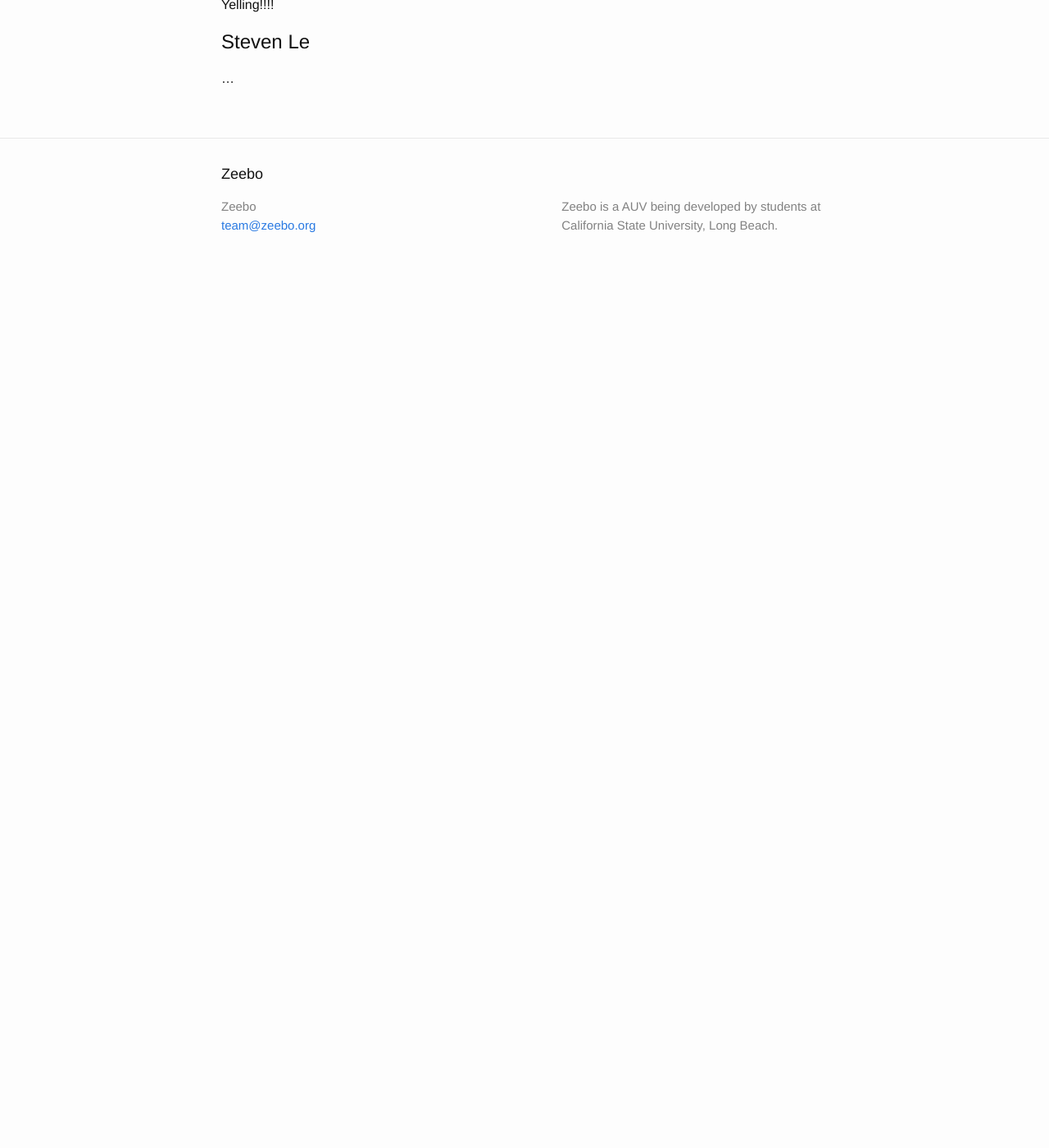
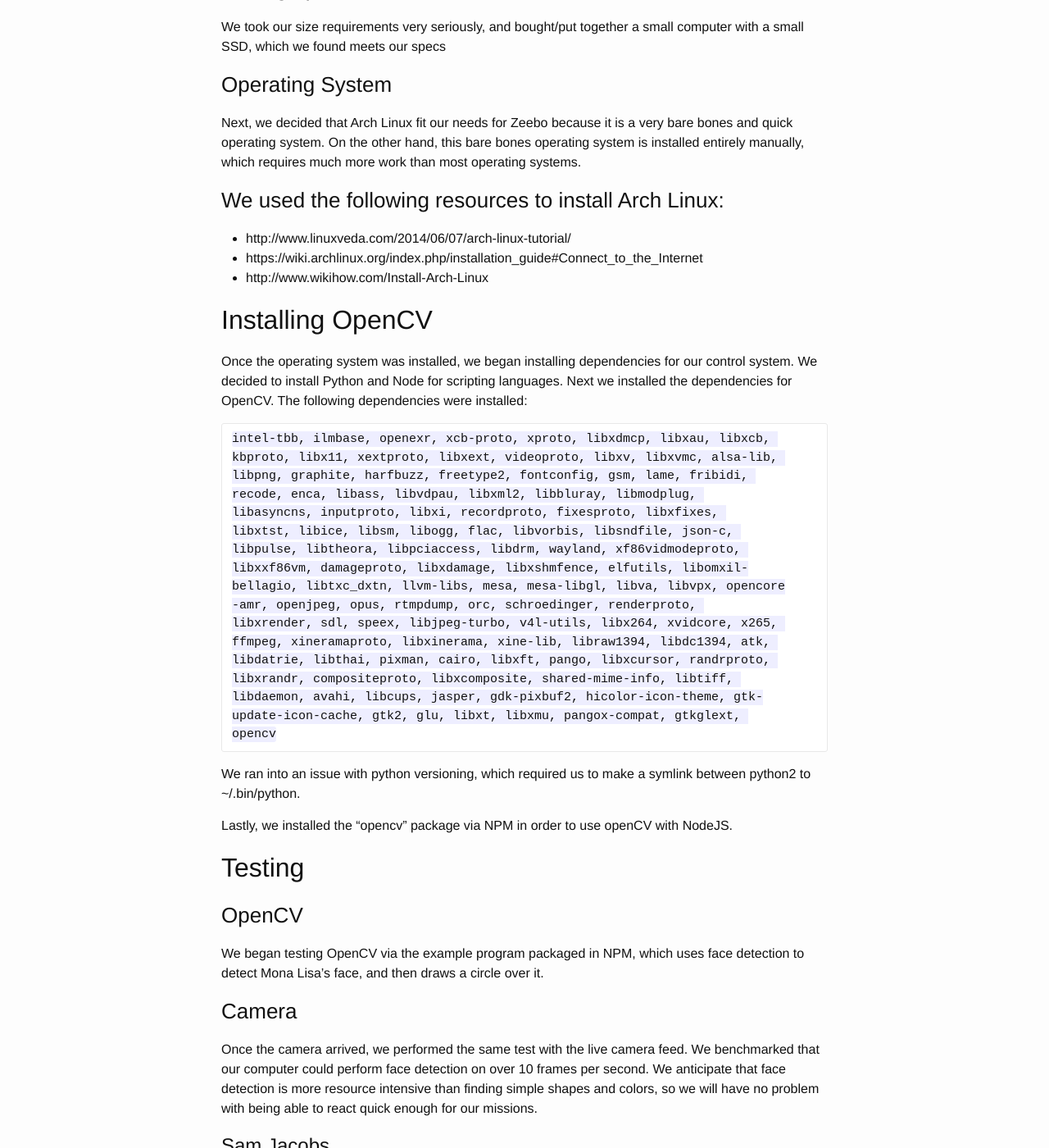
Before and after one commit to vartan/Xeebo, a Jekyll site: the page built from _posts/2015-02-06-weekly-report-week-3.md, in a window 1280 px wide and 1400 px high, scrolled down 476 px. Shown: the whole window at 82% size. Built offline with Jekyll 4.4.1, drawn with Linux system fonts in a browser that asks for light colours; comment, search, counter and statistics services are not loaded; before the commit the page ends 900 px from its top, so only the background shows below that; some of the changed text lies outside the part shown.

Commit message:
added text

```diff
--- a/_posts/2015-02-06-weekly-report-week-3.md
+++ b/_posts/2015-02-06-weekly-report-week-3.md
@@ -11,7 +11,57 @@ This is our first weekly report of the semester
 ...
 
 #Michael Vartan
-...
+##Main Computer
+###Setting up
+We took our size requirements very seriously, and bought/put together a small computer with a small SSD, which we found meets our specs
+
+###Operating System
+Next, we decided that Arch Linux fit our needs for Zeebo because it is a very bare bones and quick operating system. On the other hand, this bare bones operating system is installed entirely manually, which requires much more work than most operating systems.
+
+###We used the following resources to install Arch Linux:
+
+* http://www.linuxveda.com/2014/06/07/arch-linux-tutorial/
+* https://wiki.archlinux.org/index.php/installation_guide#Connect_to_the_Internet
+* http://www.wikihow.com/Install-Arch-Linux
+
+
+
+##Installing OpenCV
+Once the operating system was installed, we began installing dependencies for our control system. We decided to install Python and Node for scripting languages.
+Next we installed the dependencies for OpenCV. The following dependencies were installed:
+
+    intel-tbb, ilmbase, openexr, xcb-proto, xproto, libxdmcp, libxau, libxcb,
+    kbproto, libx11, xextproto, libxext, videoproto, libxv, libxvmc, alsa-lib,
+    libpng, graphite, harfbuzz, freetype2, fontconfig, gsm, lame, fribidi,
+    recode, enca, libass, libvdpau, libxml2, libbluray, libmodplug,
+    libasyncns, inputproto, libxi, recordproto, fixesproto, libxfixes,
+    libxtst, libice, libsm, libogg, flac, libvorbis, libsndfile, json-c,
+    libpulse, libtheora, libpciaccess, libdrm, wayland, xf86vidmodeproto,
+    libxxf86vm, damageproto, libxdamage, libxshmfence, elfutils, libomxil-
+    bellagio, libtxc_dxtn, llvm-libs, mesa, mesa-libgl, libva, libvpx, opencore
+    -amr, openjpeg, opus, rtmpdump, orc, schroedinger, renderproto,
+    libxrender, sdl, speex, libjpeg-turbo, v4l-utils, libx264, xvidcore, x265,
+    ffmpeg, xineramaproto, libxinerama, xine-lib, libraw1394, libdc1394, atk,
+    libdatrie, libthai, pixman, cairo, libxft, pango, libxcursor, randrproto,
+    libxrandr, compositeproto, libxcomposite, shared-mime-info, libtiff,
+    libdaemon, avahi, libcups, jasper, gdk-pixbuf2, hicolor-icon-theme, gtk-
+    update-icon-cache, gtk2, glu, libxt, libxmu, pangox-compat, gtkglext,
+    opencv
+
+
+We ran into an issue with python versioning, which required us to make a symlink between python2 to ~/.bin/python.
+
+Lastly, we installed the “opencv” package via NPM in order to use openCV with NodeJS.
+
+##Testing
+###OpenCV
+We began testing OpenCV via the example program packaged in NPM, which uses face detection to detect Mona Lisa’s face, and then draws a circle over it.
+
+###Camera
+Once the camera arrived, we performed the same test with the live camera feed. We benchmarked that our computer could perform face detection on over 10 frames per second. We anticipate that face detection is more resource intensive than finding simple shapes and colors, so we will have no problem with being able to react quick enough for our missions.
+
+
+
 
 #Sam Jacobs
 Yelling!!!!
```
